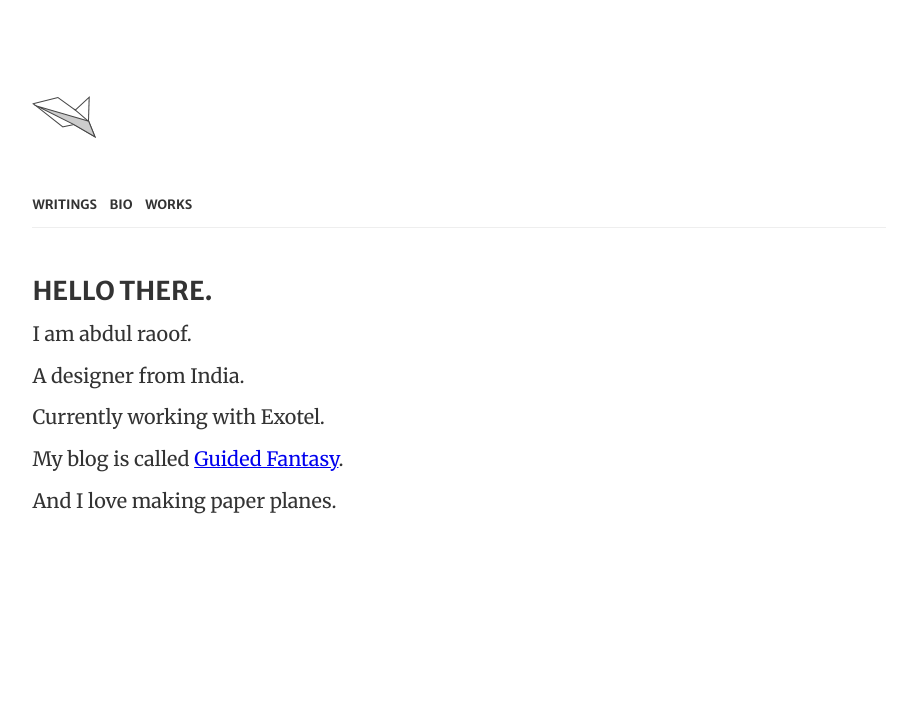
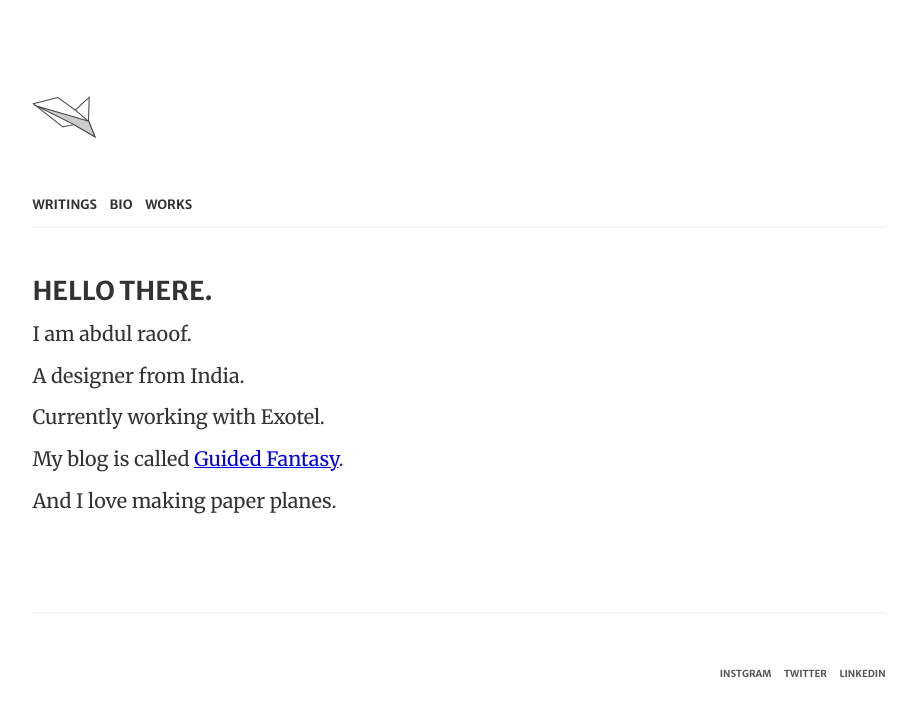
Before and after one commit to abdulraoof/abdulraoof.github.io, a Jekyll site: the page built from index.html, in a window 1280 px wide. Shown: the top 716 px of the page, without its empty margins (181-1098 px from the left). Built offline with Jekyll 4.4.1, drawn with Linux system fonts in a browser that asks for light colours; the list of posts is cut into pages by our own code.

Commit message:
testing footer

```diff
--- a/_layouts/default.html
+++ b/_layouts/default.html
@@ -14,6 +14,15 @@
 			{% include nav.html %}
 		</header>
 		{{content}}
+		<footer>
+			<nav>
+				 <ul>
+				 	<li><a href="#">instgram</a></li>
+				 	<li><a href="#">twitter</a></li>
+				 	<li><a href="#">linkedin</a></li>
+				 </ul>
+			 </nav>
+		</footer>
 	</div>
 	<script type="text/javascript" src="{{site.baseurl}}/script/main.js"></script>
 </body>
--- a/css/grid.css
+++ b/_sass/grid.scss
@@ -1,4 +1,6 @@
 /* Grid system*/
+
+$pad: 20px;
 
 * {
   box-sizing: border-box;
@@ -21,6 +23,7 @@ margin: 0 0 $pad 0;
     padding-right: 0;
   }
 }
+
 
 .col-2-3 {
   width: 66.66%;
@@ -49,3 +52,11 @@ margin: 0 0 $pad 0;
     padding-right: $pad;
   }
 }
+
+.container {
+  max-width: 66.66%;
+  margin: 0 auto;
+  @media only screen and (min-device-width : 320px) and (max-device-width : 480px) {
+    max-width: 90%;
+  }
+}
--- a/css/main.scss
+++ b/css/main.scss
@@ -9,71 +9,11 @@
 
 $primary-font: 'Merriweather', serif ;
 $secondary-font: 'Merriweather Sans', sans-serif;
-$pad: 20px;
 $type-color: #333;
 $break-small: 480px;
 
-/* Grid system*/
 
-* {
-  box-sizing: border-box;
-}
-
-.grid {
-background: white;
-margin: 0 0 $pad 0;
-  &:after {
-  content: "";
-  display: table;
-  clear: both;
-  }
-}
-
-[class*='col-'] {
-  float: left;
-  padding-right: $pad;
-  .grid &:last-of-type {
-    padding-right: 0;
-  }
-}
-
-
-.col-2-3 {
-  width: 66.66%;
-}
-
-.col-1-3 {
-  width: 33.33%;
-}
-
-.col-1-2 {
-  width: 50%;
-}
-
-.col-1-4 {
-  width: 25%;
-}
-
-.col-1-8 {
-  width: 12.5%;
-}
-
-/* Opt-in outside padding */
-.grid-pad {
-  padding: $pad 0 $pad $pad;
-  [class*='col-']:last-of-type {
-    padding-right: $pad;
-  }
-}
-
-.container {
-  max-width: 66.66%;
-  margin: 0 auto;
-  @media only screen and (min-device-width : 320px) and (max-device-width : 480px) {
-    max-width: 90%;
-  }
-}
-
+@import 'grid';
 
 /* Typography */
 
@@ -148,3 +88,20 @@ header {
   margin: 6em  0 3em 0;
   border-bottom: 1px solid #eee;
 }
+
+footer {
+  @extend header;
+  margin-bottom: 6em;
+
+  nav {
+    float: right;
+    ul {
+      li{
+        a{
+          font-size: .75em;
+          color: #555;
+        }
+      }
+    }
+  }
+}
```
